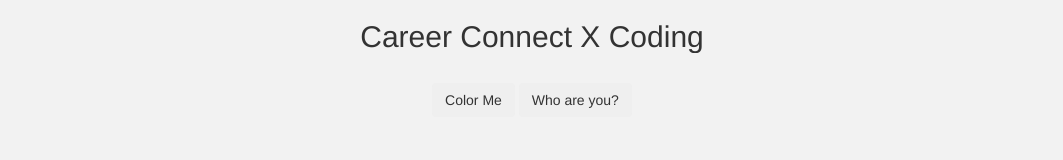
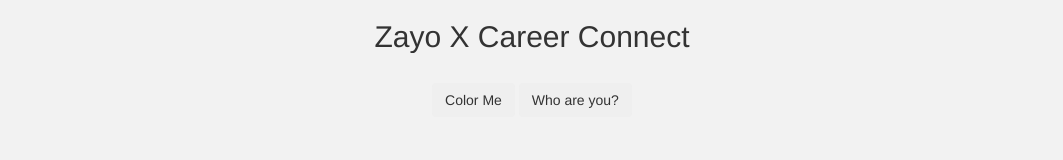
Before and after one commit to elvece/zayoXcareerConnect, a website: page index.html in a window 1280 px wide. Shown: the top 160 px of the page, without its empty margins (108-1171 px from the left). Drawn offline with nearby package versions, Linux system fonts and the light colour scheme.

Commit message:
updating title

```diff
--- a/index.html
+++ b/index.html
@@ -2,7 +2,7 @@
 <html lang="en">
   <head>
     <meta charset="utf-8">
-    <title>Career Connect X Coding</title>
+    <title>Zayo X Career Connect</title>
 
     <link rel="stylesheet" type="text/css" href="https://maxcdn.bootstrapcdn.com/bootstrap/3.3.5/css/bootstrap.min.css">
 
@@ -13,7 +13,7 @@
   <body id="body">
 
   <div class="row">
-    <h2 class="center">Career Connect X Coding</h2>
+    <h2 class="center">Zayo X Career Connect</h2>
   </div>
   <br>
   <div class="row center pad">
```
